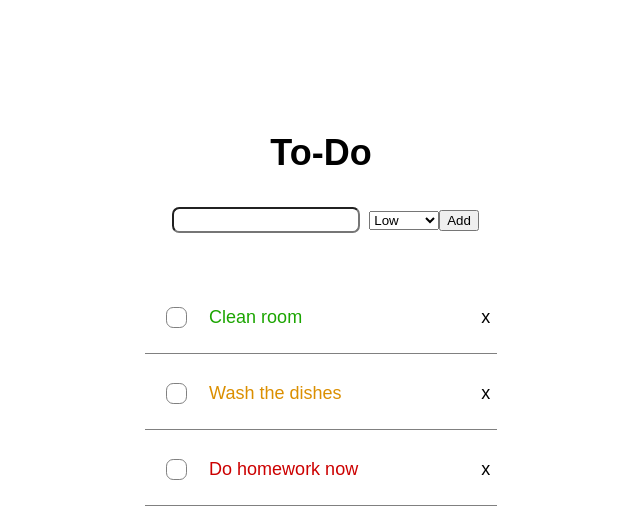
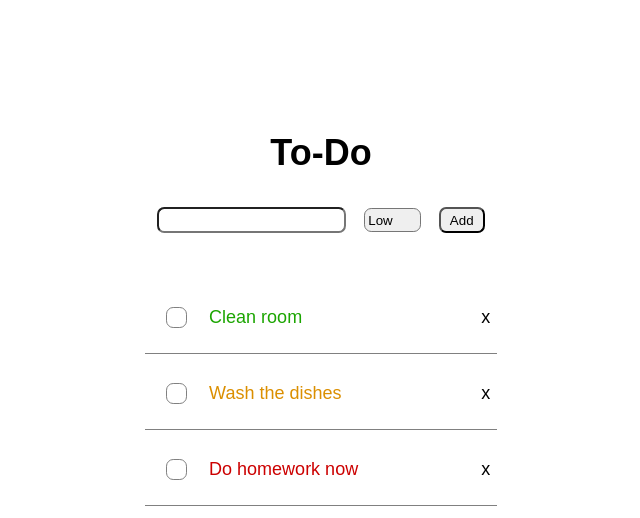
Before and after one commit to gdalcengio/react-todo-app, a React (Create React App) app: page / in a window 1280 px wide. Shown: the top 518 px of the page, without its empty margins (319-959 px from the left). Built offline with nearby package versions, Linux system fonts and the light colour scheme.

Commit message:
Changed input to be consistent and handle adding via enter press

```diff
--- a/src/component/InputComponent.css
+++ b/src/component/InputComponent.css
@@ -3,3 +3,17 @@
   padding: 0.2rem;
   border-radius: 0.4rem;
 }
+
+.priority-dropdown {
+  -webkit-appearance: none;
+  margin: 0.5rem;
+  padding: 0.2rem;
+  border-radius: 0.4rem;
+}
+
+.add-button {
+  -webkit-appearance: none;
+  margin: 0.5rem;
+  padding: 0.2rem 0.5rem;
+  border-radius: 0.4rem;
+}
--- a/src/component/InputComponent.js
+++ b/src/component/InputComponent.js
@@ -29,21 +29,32 @@ class InputComponent extends React.Component {
     this.props.onAddItem(this.state.text, this.state.prio);
   }
 
+  handleFormEnter(e) {
+    e.preventDefault();
+    this.handleAdd();
+  }
+
   render() {
     return (
-      <div>
+      <form onSubmit={(e) => this.handleFormEnter(e)}>
         <input
           className="text-input"
           type="text"
           onChange={(e) => this.handleTextChange(e)}
         ></input>
-        <select name="priority" onChange={(e) => this.handleSelectChange(e)}>
+        <select
+          className="priority-dropdown"
+          name="priority"
+          onChange={(e) => this.handleSelectChange(e)}
+        >
           <option value="low">Low</option>
           <option value="medium">Medium</option>
           <option value="high">High</option>
         </select>
-        <button onClick={this.handleAdd}>Add</button>
-      </div>
+        <button className="add-button" onClick={this.handleAdd}>
+          Add
+        </button>
+      </form>
     );
   }
 }
```
